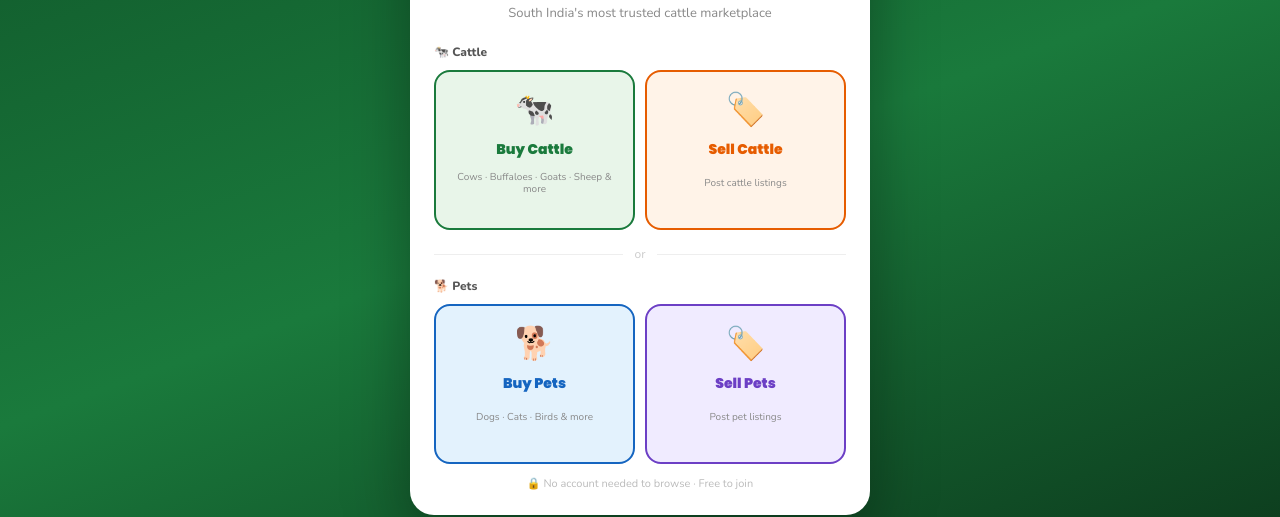
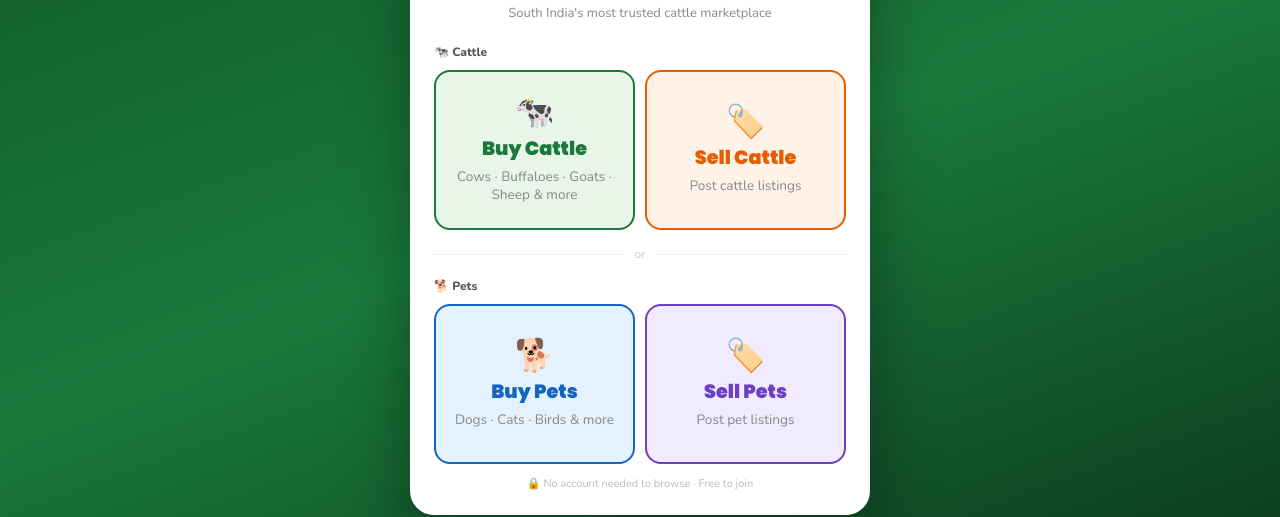
Before and after one commit to GuGan74/kosalai, a React (Vite) app: page /notifications in a window 1280 px wide. Shown: the part 274-791 px from the top of the page. Built offline with nearby package versions, Linux system fonts and the light colour scheme; no server answers; the database is empty.

Commit message:
fix: multilingual UI rendering in onboarding cards by using flexible height and dynamic font scaling

```diff
--- a/src/pages/OnboardingPage.jsx
+++ b/src/pages/OnboardingPage.jsx
@@ -8,7 +8,8 @@ import logoImg from '../assets/kosalai-logo-removebg-preview.png';
 export default function OnboardingPage() {
     const navigate = useNavigate();
     const { enterGuestMode, setListingType } = useAuth();
-    const { t } = useTranslation();
+    const { t, i18n } = useTranslation();
+    const isEn = i18n.language === 'en';
 
     function go(role, category) {
         // 1. Sync the app mode (Cattle vs Pets) immediately
@@ -40,36 +41,52 @@ export default function OnboardingPage() {
         <button
             onClick={onClick}
             style={{
-                display: 'grid',
-                gridTemplateRows: '50px 32px 30px', // Strict row heights
+                display: 'flex',
+                flexDirection: 'column',
                 alignItems: 'center',
-                padding: '12px', borderRadius: 16,
-                border: `2.5px solid ${border}`, background: bg,
-                cursor: 'pointer', transition: 'transform 0.18s',
+                justifyContent: 'center',
+                padding: '16px 8px',
+                borderRadius: 16,
+                border: `2.5px solid ${border}`,
+                background: bg,
+                cursor: 'pointer',
+                transition: 'transform 0.18s',
                 width: '100%',
-                height: '160px',
-                overflow: 'hidden'
+                minHeight: '160px',
+                gap: '8px'
             }}
             onMouseEnter={e => e.currentTarget.style.transform = 'translateY(-3px)'}
             onMouseLeave={e => e.currentTarget.style.transform = 'none'}
         >
-            <span style={{ fontSize: 32 }}>{icon}</span>
+            <span style={{ fontSize: 32, lineHeight: 1 }}>{icon}</span>
             <span style={{
-                fontSize: 14, fontWeight: 900,
-                color: accent, fontFamily: 'Poppins,sans-serif',
+                fontSize: isEn ? '1.2rem' : '1rem',
+                fontWeight: 900,
+                color: accent,
+                fontFamily: 'Poppins,sans-serif',
                 textAlign: 'center',
-                lineHeight: 1.1,
-                display: '-webkit-box', WebkitLineClamp: 2, WebkitBoxOrient: 'vertical',
-                overflow: 'hidden'
+                lineHeight: isEn ? 1.2 : 1.4,
+                display: '-webkit-box',
+                WebkitLineClamp: 2,
+                WebkitBoxOrient: 'vertical',
+                overflow: 'hidden',
+                wordBreak: 'break-word',
+                overflowWrap: 'anywhere',
+                width: '100%'
             }}>
                 {label}
             </span>
             <span style={{
-                fontSize: 10, color: '#888',
-                textAlign: 'center', lineHeight: 1.2,
-                marginTop: 4,
+                fontSize: isEn ? '0.85rem' : '0.8rem',
+                color: '#888',
+                textAlign: 'center',
+                lineHeight: 1.3,
+                display: '-webkit-box',
+                WebkitLineClamp: 3,
+                WebkitBoxOrient: 'vertical',
                 overflow: 'hidden',
-                display: '-webkit-box', WebkitLineClamp: 2, WebkitBoxOrient: 'vertical',
+                wordBreak: 'break-word',
+                overflowWrap: 'anywhere',
                 width: '100%'
             }}>
                 {sub}
```
